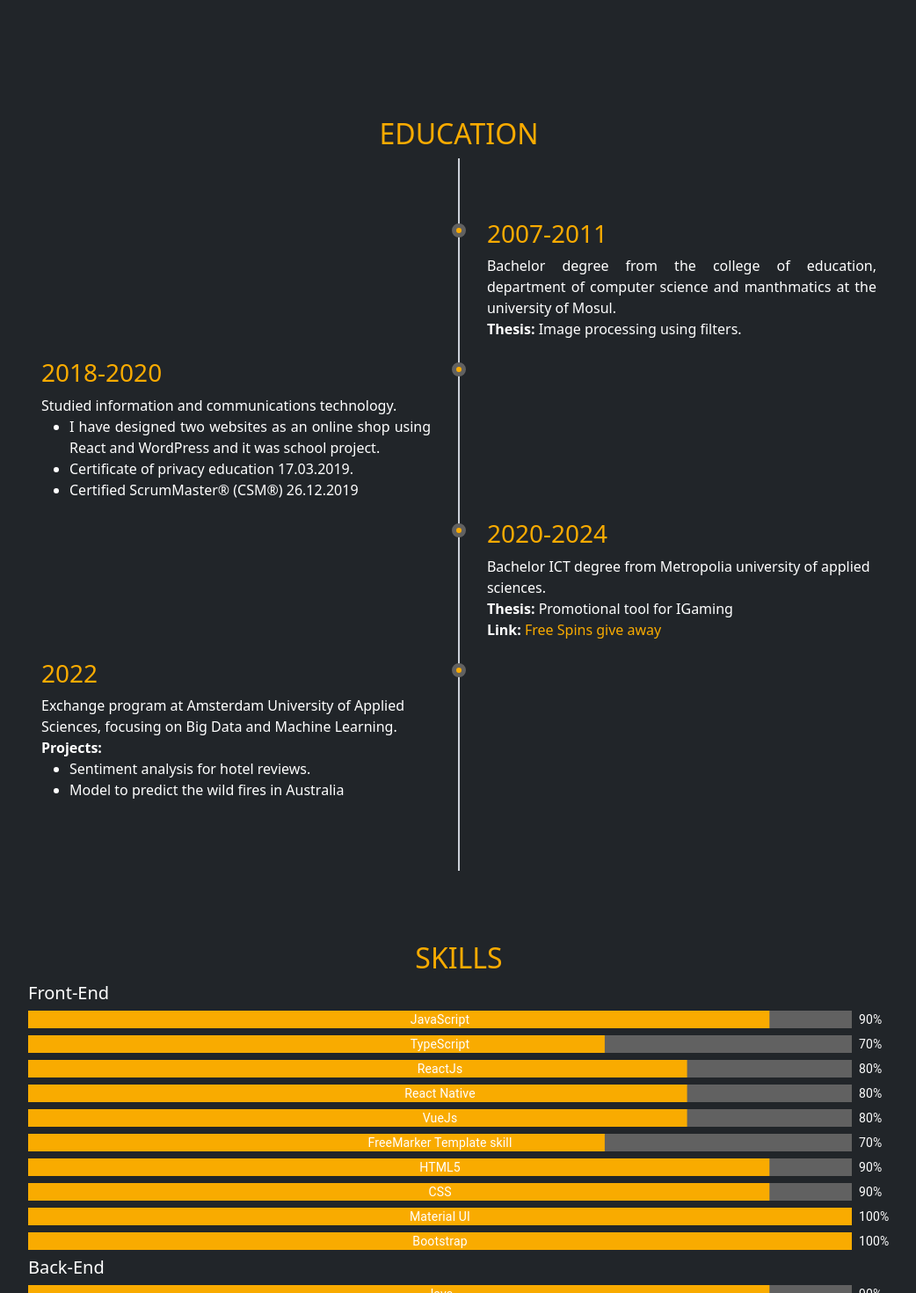
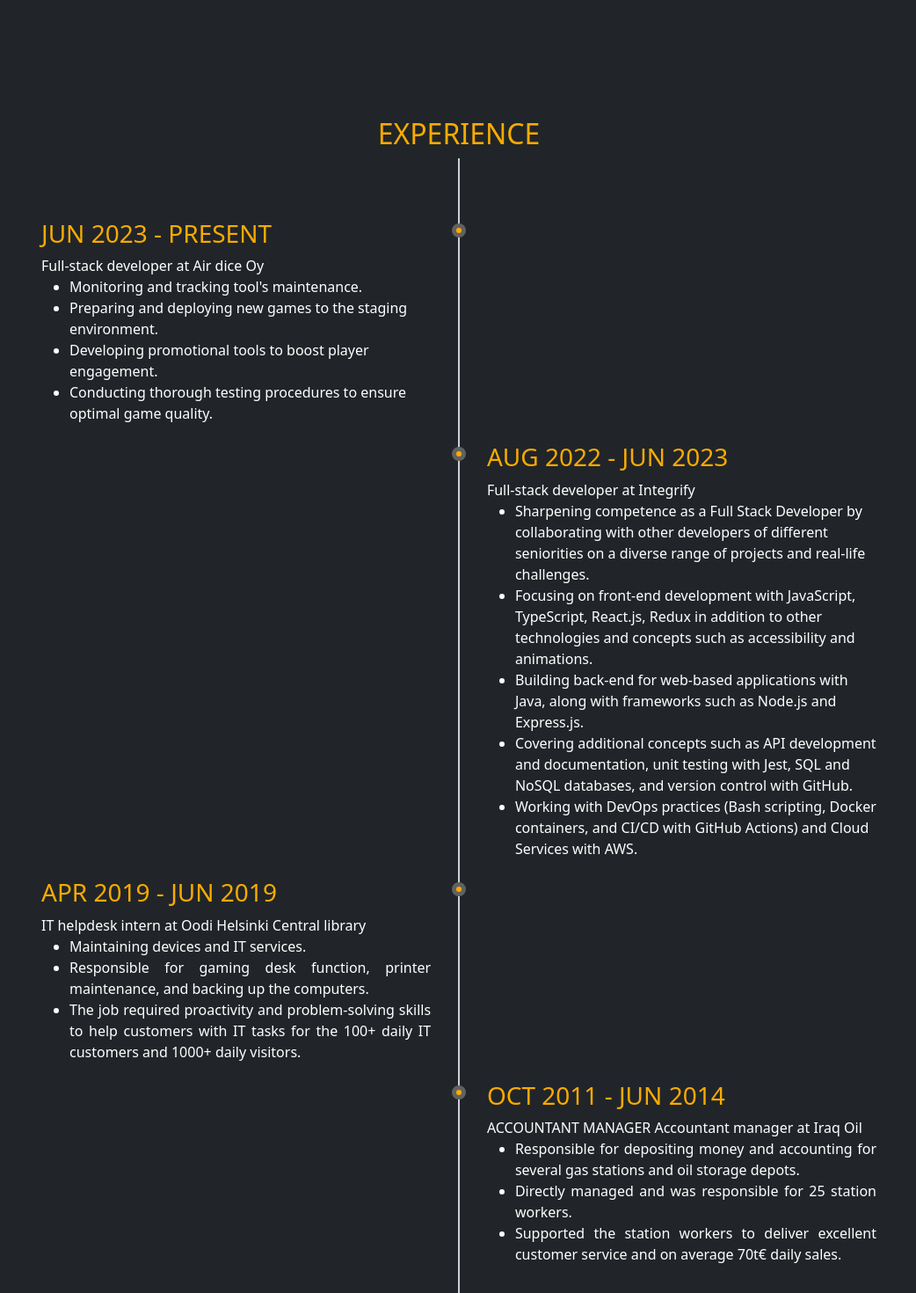
Before and after one commit to Ammar-daham/Portfolio-Project, a React (Create React App) app: page / in a window 1280 px wide. Shown: the part 1300-2770 px from the top of the page at 88% size, without its empty margins (118-1160 px from the left). Built offline with nearby package versions, Linux system fonts and the light colour scheme.

Commit message:
added experience component

```diff
--- a/package.json
+++ b/package.json
@@ -5,6 +5,7 @@
   "dependencies": {
     "@babel/plugin-transform-class-properties": "^7.24.7",
     "@babel/plugin-transform-numeric-separator": "^7.24.7",
+    "@emailjs/browser": "^4.4.1",
     "@emotion/react": "^11.11.4",
     "@emotion/styled": "^11.11.5",
     "@fortawesome/fontawesome-svg-core": "^6.5.2",
--- a/src/App.css
+++ b/src/App.css
@@ -118,6 +118,7 @@ nav ul li{
   z-index: 1;
   width: 100vw;
   height: 90vh;
+  top: 8vh;
 }
 
 /******************************* Typed-text ***********************/
@@ -132,6 +133,15 @@ nav ul li{
   }
   .typed-text {
     font-size: 1.3rem;
+  }
+
+  .header-wraper {
+    height: 80vh;
+  }
+
+  #tsparticles {
+    top: 6vh;
+    height: 80vh;
   }
 }
 /******************** Header main offer btn ***********************/
@@ -159,10 +169,10 @@ nav ul li{
 }
 
 .profile-img {
-  margin-top: 6rem;
- width: 60%;
+  margin-top: 4rem;
+ width: 50%;
  border-radius: 50%;
- padding: .2rem;
+ padding: .1rem;
  border: 1px solid var(--primary-orange);
 }
 
--- a/src/App.js
+++ b/src/App.js
@@ -10,6 +10,8 @@ import AboutMe from './components/AboutMe';
 import Education from './components/Education';
 import Skills from './components/Skills';
 import Footer from './components/Footer';
+import Contacts from './components/Contacts';
+import Experience from './components/Experience';
 
 function App() {
   const [init, setInit] = useState(false);
@@ -25,14 +27,6 @@ function App() {
 
   const options = useMemo(
 	() => ({
-	  interactivity: {
-		events: {
-		  onHover: {
-			enable: true,
-			mode: "repulse",
-		  },
-		},
-	  },
 	  particles: {
 		links: {
 		  color: "#ffffff",
@@ -83,8 +77,10 @@ function App() {
 	  <Header />
 	  <div className="container py-5" id="content">
 		<AboutMe />
+		<Experience />
+		<Skills />
 		<Education />
-		<Skills />
+		<Contacts />
 	  </div>
 	  <Footer />
 	</>
--- a/src/components/Education.js
+++ b/src/components/Education.js
@@ -7,14 +7,32 @@ const Education = () => {
 				<h2>education</h2>
 			</div>
 			<div className="container education-wrapper">
+				<div className="timeline-block timeline-block-left">
+					<div className="marker"></div>
+					<div className="timeline-content">
+						<h3>2020-2024</h3>
+						<p>
+							Bachelor ICT degree from Metropolia university of applied sciences.
+							<br />
+							<span><b>Thesis: </b>Promotional tool for IGaming</span>
+							<br />
+							<span><b>Link: </b></span><a id="thesis_link" href="https://urn.fi/URN:NBN:fi:amk-202403255121" target="_blank">Free Spins give away</a>
+						</p>
+					</div>
+				</div>
 				<div className="timeline-block timeline-block-right">
 					<div className="marker"></div>
 					<div className="timeline-content">
-						<h3>2007-2011</h3>
-						<p className="para">
-							Bachelor degree from the college of education, department of computer science and manthmatics at the university of Mosul.
+						<h3>2022</h3>
+						<p>
+						Exchange program at Amsterdam University of Applied Sciences, focusing on Big Data and Machine Learning.
 							<br />
-							<span><b>Thesis: </b> Image processing using filters.</span>
+							<span><b>Projects: </b></span>
+							<ul>
+								<li>Sentiment analysis for hotel reviews.</li>
+								<li>Model to predict the wild fires in Australia</li>
+							</ul>
+
 						</p>
 					</div>
 				</div>
@@ -35,29 +53,11 @@ const Education = () => {
 				<div className="timeline-block timeline-block-right">
 					<div className="marker"></div>
 					<div className="timeline-content">
-						<h3>2020-2024</h3>
-						<p>
-							Bachelor ICT degree from Metropolia university of applied sciences.
+						<h3>2007-2011</h3>
+						<p className="para">
+							Bachelor degree from the college of education, department of computer science and manthmatics at the university of Mosul.
 							<br />
-							<span><b>Thesis: </b>Promotional tool for IGaming</span>
-							<br />
-							<span><b>Link: </b></span><a id="thesis_link" href="https://urn.fi/URN:NBN:fi:amk-202403255121" target="_blank">Free Spins give away</a>
-						</p>
-					</div>
-				</div>
-				<div className="timeline-block timeline-block-left">
-					<div className="marker"></div>
-					<div className="timeline-content">
-						<h3>2022</h3>
-						<p>
-						Exchange program at Amsterdam University of Applied Sciences, focusing on Big Data and Machine Learning.
-							<br />
-							<span><b>Projects: </b></span>
-							<ul>
-								<li>Sentiment analysis for hotel reviews.</li>
-								<li>Model to predict the wild fires in Australia</li>
-							</ul>
-
+							<span><b>Thesis: </b> Image processing using filters.</span>
 						</p>
 					</div>
 				</div>
--- /dev/null
+++ b/src/components/Experience.js
@@ -0,0 +1,75 @@
+import React from "react";
+
+const Experience = () => {
+	return (
+		<div className="blog" id="experience">
+			<div className="d-flex justify-content-center">
+				<h2>Experience</h2>
+			</div>
+			<div className="container education-wrapper">
+				<div className="timeline-block timeline-block-left">
+					<div className="marker"></div>
+					<div className="timeline-content">
+						<h3>JUN 2023 - PRESENT</h3>
+						<p>
+							Full-stack developer at Air dice Oy
+							<ul>
+								<li>Monitoring and tracking tool's maintenance.</li>
+								<li>Preparing and deploying new games to the staging environment.</li>
+								<li>Developing promotional tools to boost player engagement.</li>
+								<li>Conducting thorough testing procedures to ensure optimal game quality.</li>
+							</ul>
+						</p>
+					</div>
+				</div>
+				<div className="timeline-block timeline-block-right">
+					<div className="marker"></div>
+					<div className="timeline-content">
+						<h3>AUG 2022 - JUN 2023</h3>
+						<p>
+							Full-stack developer at Integrify
+							<ul>
+								<li>Sharpening competence as a Full Stack Developer by collaborating with other developers of different seniorities on a diverse range of projects and real-life challenges.</li>
+								<li>Focusing on front-end development with JavaScript, TypeScript, React.js, Redux in addition to other technologies and concepts such as accessibility and animations.</li>
+								<li>Building back-end for web-based applications with Java, along with frameworks such as Node.js and Express.js.</li>
+								<li>Covering additional concepts such as API development and documentation, unit testing with Jest, SQL and NoSQL databases, and version control with GitHub.</li>
+								<li>Working with DevOps practices (Bash scripting, Docker containers, and CI/CD with GitHub Actions) and Cloud Services with AWS.</li>
+							</ul>
+
+						</p>
+					</div>
+				</div>
+				<div className="timeline-block timeline-block-left">
+					<div className="marker"></div>
+					<div className="timeline-content">
+						<h3>APR 2019 - JUN 2019</h3>
+						<p className="para">
+							IT helpdesk intern at Oodi Helsinki Central library
+							<ul>
+								<li>Maintaining devices and IT services.</li>
+								<li>Responsible for gaming desk function, printer maintenance, and backing up the computers.</li>
+								<li>The job required proactivity and problem-solving skills to help customers with IT tasks for the 100+ daily IT customers and 1000+ daily visitors.</li>
+							</ul>
+						</p>
+					</div>
+				</div>
+				<div className="timeline-block timeline-block-right">
+					<div className="marker"></div>
+					<div className="timeline-content">
+						<h3>OCT 2011 - JUN 2014</h3>
+						<p className="para">
+							ACCOUNTANT MANAGER Accountant manager at Iraq Oil
+							<ul>
+								<li>Responsible for depositing money and accounting for several gas stations and oil storage depots.</li>
+								<li>Directly managed and was responsible for 25 station workers.</li>
+								<li>Supported the station workers to deliver excellent customer service and on average 70t€ daily sales.</li>
+							</ul>
+						</p>
+					</div>
+				</div>
+			</div>
+		</div>
+	)
+}
+
+export default Experience
--- a/src/components/Footer.js
+++ b/src/components/Footer.js
@@ -28,7 +28,7 @@ const Footer = () => {
               <p>aljewaryammar@gmail.com</p>
             </div>
           </div>
-          <div className="col-lg-2 col-md-3 col-sm-6" style={{marginBottom: "2rem"}}>
+          <div className="col-lg-3 col-md-3 col-sm-6" style={{marginBottom: "2rem"}}>
             <div className="row">
               <div className="col footer-nav-bar">
                 <a href="" className="footer-nav">
@@ -39,21 +39,28 @@ const Footer = () => {
                   About me
                 </a>
                 <br />
-                <a href="#education" className="footer-nav">
-                  Education
+                <a href="#experience" className="footer-nav">
+                  Experience
                 </a>
+                <br />
               </div>
               <div className="col footer-nav-bar">
                 <a href="#skills" className="footer-nav">
                   Skills
                 </a>
                 <br />
+                <a href="#education" className="footer-nav">
+                  Education
+                </a>
+                <br />
                 <a href="https://www.linkedin.com/in/ammar-daham/" className="footer-nav">
                   LinkedIn
                 </a>
                 <br />
+              </div>
+              <div className="col footer-nav-bar">
                 <a href="#contact" className="footer-nav">
-                  Contact me
+                  Contact
                 </a>
               </div>
             </div>
--- a/src/components/Header.js
+++ b/src/components/Header.js
@@ -9,7 +9,7 @@ const Header = () => {
                 <h1>web development and Software production</h1>
                 <ReactTyped
                     className="typed-text"
-                    strings={["Web Design", "Web Development", "Software production"]}
+                    strings={["Web Design", "Web Development", "Software Production"]}
                     typeSpeed={50}
                     backSpeed={60}
                     loop
--- a/src/components/Navbar.js
+++ b/src/components/Navbar.js
@@ -34,13 +34,18 @@ const Navbar = () => {
 			  </a>
 			</li>
 			<li className="nav-item">
-			  <a className="nav-link" href="#education">
-				Education
+			  <a className="nav-link" href="#experience">
+				Experience
 			  </a>
 			</li>
 			<li className="nav-item">
 			  <a className="nav-link" href="#skills">
 				Skills
+			  </a>
+			</li>
+			<li className="nav-item">
+			  <a className="nav-link" href="#education">
+				Education
 			  </a>
 			</li>
 
@@ -54,7 +59,7 @@ const Navbar = () => {
 			</li>
 			<li className="nav-item">
 			  <a className="nav-link" href="#contact">
-				contact me
+				contact
 			  </a>
 			</li>
 		  </ul>
```
Also changed, not shown: src/components/Contacts.js (+78 -14 lines), src/ammar.png, 1 other file (tests, documents, lock files or other folders).
